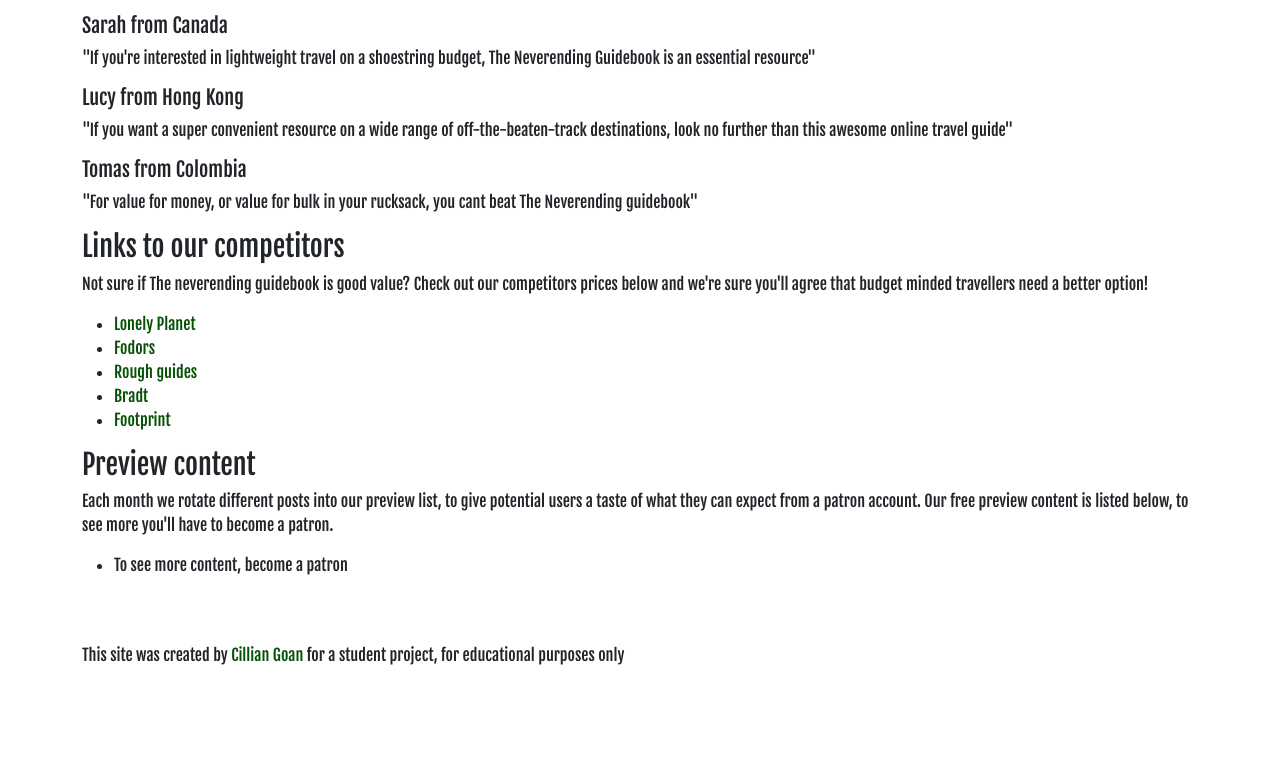
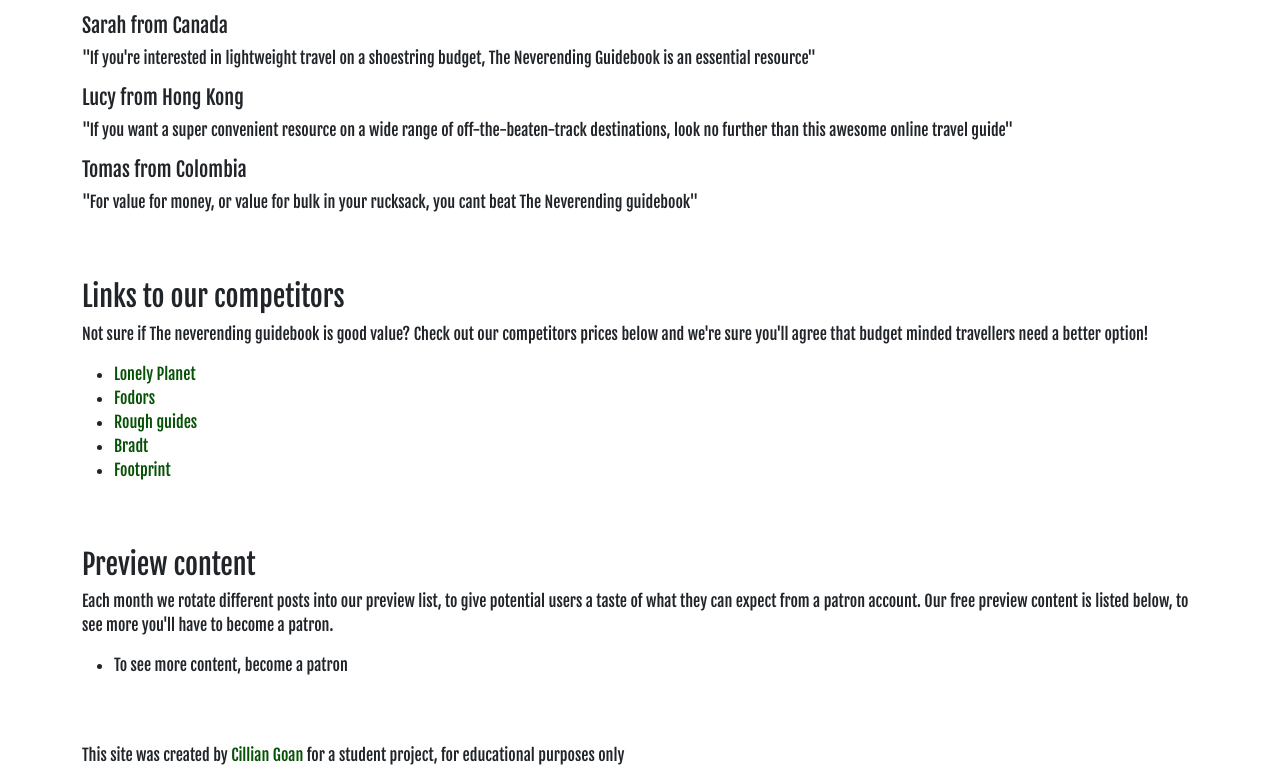
Before and after one commit to Cillian-G/neverending_guidebook, a Django app: page / in a window 1280 px wide. Shown: the part 572-1355 px from the top of the page. Before the commit the page ends 1237 px from the top, so only its background shows below. Run offline with Django 3.2, Linux system fonts and the light colour scheme; data that the repository does not hold is empty; some libraries are stand-ins or nearby versions.

Commit message:
Add styling classes for content spacing

```diff
--- a/templates/index.html
+++ b/templates/index.html
@@ -32,7 +32,7 @@
     <p>"For value for money, or value for bulk in your rucksack, you cant beat The Neverending guidebook"</p>
 </div>
 <!-- Links to competitor sites -->
-<div>
+<div class="homepage-section">
     <h3>Links to our competitors</h3>
     <p>
         Not sure if The neverending guidebook is good value? Check out our competitors prices below and we're sure you'll agree that
@@ -47,7 +47,7 @@
     </ul>
 </div>
 <!-- Preview Content -->
-<div>
+<div class="homepage-section">
     <h3>Preview content</h3>
     <p>Each month we rotate different posts into our preview list, to give potential users a taste of what they can expect from a patron account.
         Our free preview content is listed below, to see more you'll have to become a patron.
```
